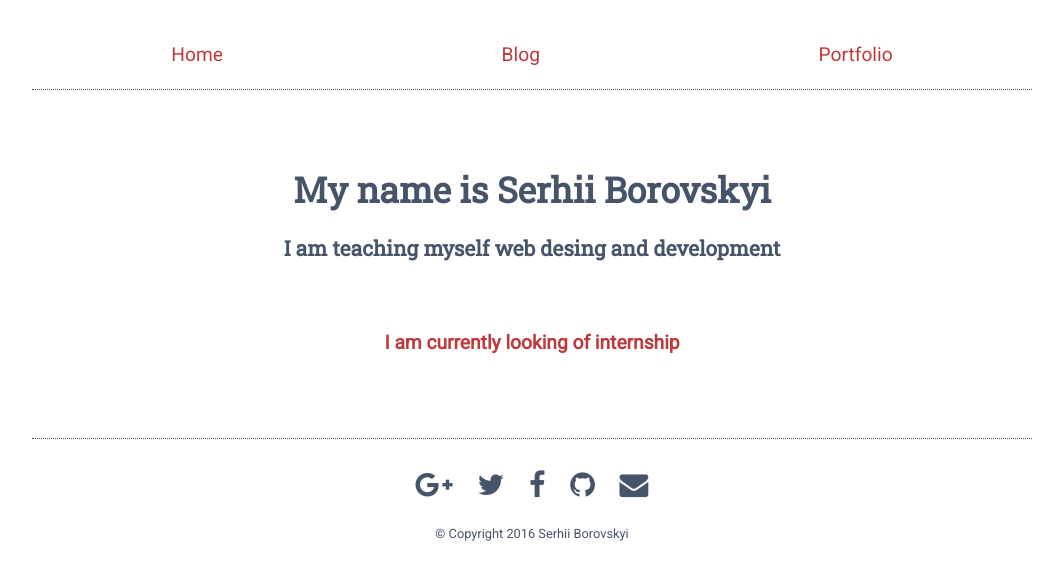
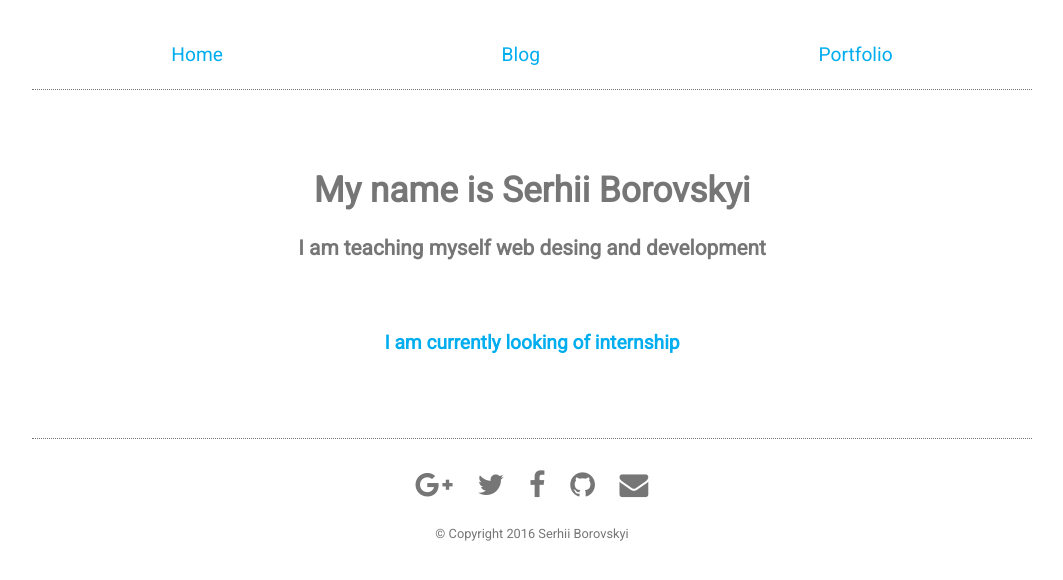
Before and after one commit to serhiicss/serhiicss.github.io, a Jekyll site: the page built from index.html, in a window 1280 px wide. Shown: the top 580 px of the page, without its empty margins (108-1171 px from the left). Built offline with Jekyll 4.4.1, drawn with Linux system fonts in a browser that asks for light colours; nearby versions of some CDN libraries.

Commit message:
fixed gulpfile.js and replaced colors

```diff
--- a/_config.yml
+++ b/_config.yml
@@ -2,4 +2,4 @@
 title: serhii.css
 description: Serhii Borovskyi. Teaching myself web design and development.
 markdown: kramdown
-exclude: ['README.md', node_modules, gulpfile.js]
+exclude: ["README.md", "node_modules", "gulpfile.js", "package.json"]
--- a/_sass/_base.sass
+++ b/_sass/_base.sass
@@ -1,6 +1,13 @@
 // ------------- Vars ---------------------
-$color-primary: #455469
-$color-secondary: #be393b
+$blue: #00ADEF
+$yellow: #FFB600
+$red: #FF2C00
+$color-text: #767676
+
+// $color-primary: #455469
+// $color-secondary: #be393b
+$color-primary: $color-text
+$color-secondary: $blue
 
 *
   box-sizing: border-box
@@ -26,7 +33,6 @@ a
     text-decoration: underline
 
 h1, h2
-  font-family: 'Roboto Slab'
   font-size: 2.2rem
 
 h2
--- a/gulpfile.js
+++ b/gulpfile.js
@@ -3,14 +3,15 @@ var shell = require('gulp-shell');
 var browserSync = require('browser-sync').create();
 
 // Task for building blog when something changed:
-// gulp.task('build', shell.task(['bundle exec jekyll build --watch']));
+//gulp.task('build', shell.task(['bundle exec jekyll build --watch']));
+
 // Or if you don't use bundle:
 gulp.task('build', shell.task(['jekyll build --watch']));
 
 // Task for serving blog with Browsersync
 gulp.task('serve', function () {
     browserSync.init({server: {baseDir: '_site/'}});
-    // Reloads page when some of the already built files changed:
+// Reloads page when some of the already built files changed:
     gulp.watch('_site/**/*.*').on('change', browserSync.reload);
 });
 
```
Also changed, not shown: package.json (+8 -7 lines).
